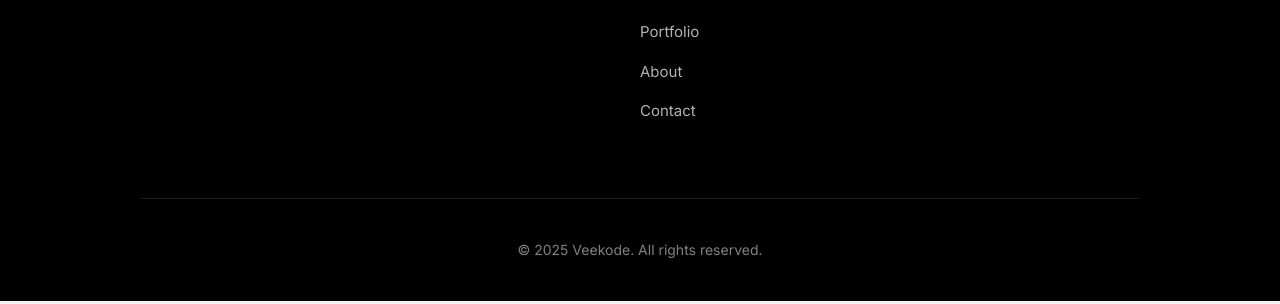
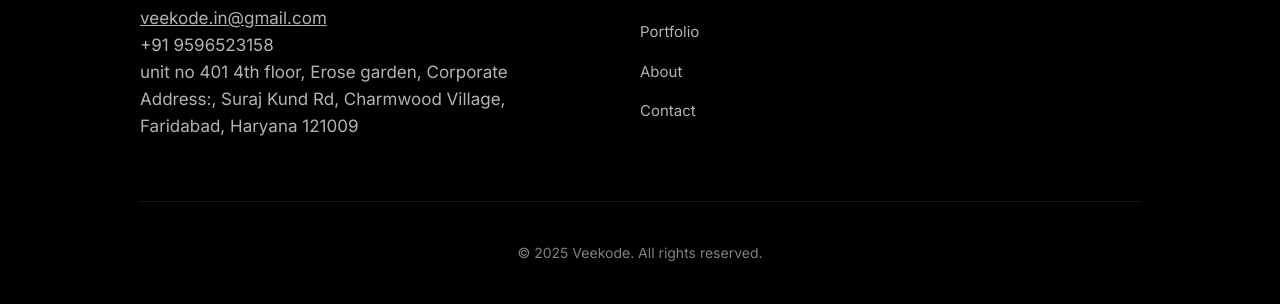
Before and after one commit to yadav1516/Veekode, a website built with Vite: page index.html in a window 1280 px wide. Shown: the part 7331-7635 px from the top of the page. Built offline with nearby package versions, Linux system fonts and the light colour scheme.

Commit message:
Update index.html

```diff
--- a/index.html
+++ b/index.html
@@ -339,6 +339,9 @@
         <div class="footer-col">
           <div class="footer-logo"><img class="img-logo" src="logo-removebg-preview.png" alt="Veekode Logo"></div>
           <p class="footer-tagline">Crafting Digital Experiences</p>
+          <a href="mailto:veekode.in@gmail.com" class="footer-tagline">veekode.in@gmail.com</a>
+          <p class="footer-tagline">+91 9596523158</p>
+           <p class="footer-tagline">unit no 401 4th floor, Erose garden, Corporate Address:, Suraj Kund Rd, Charmwood Village, Faridabad, Haryana 121009</p>
         </div>
         <div class="footer-col">
           <h4>Quick Links</h4>
```
